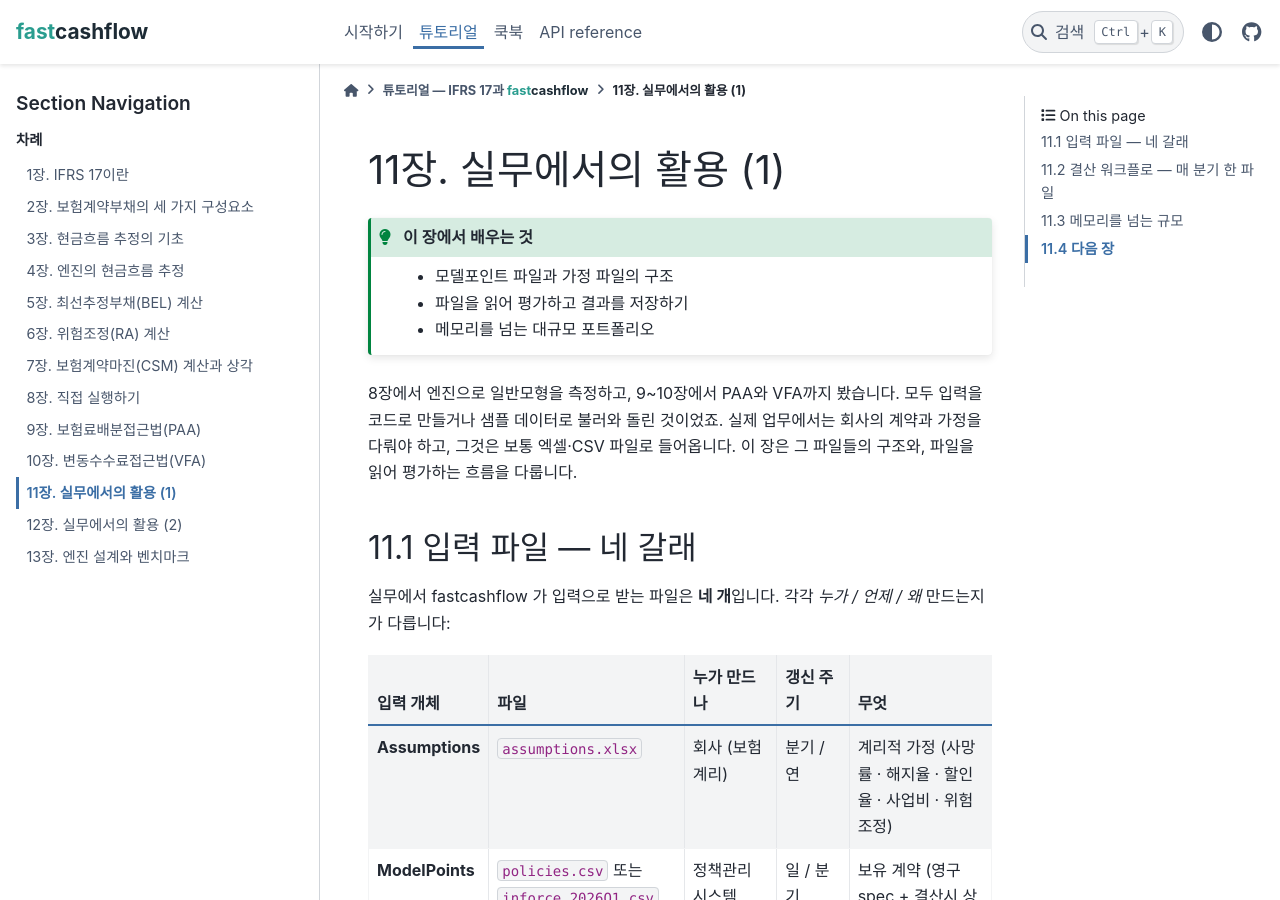
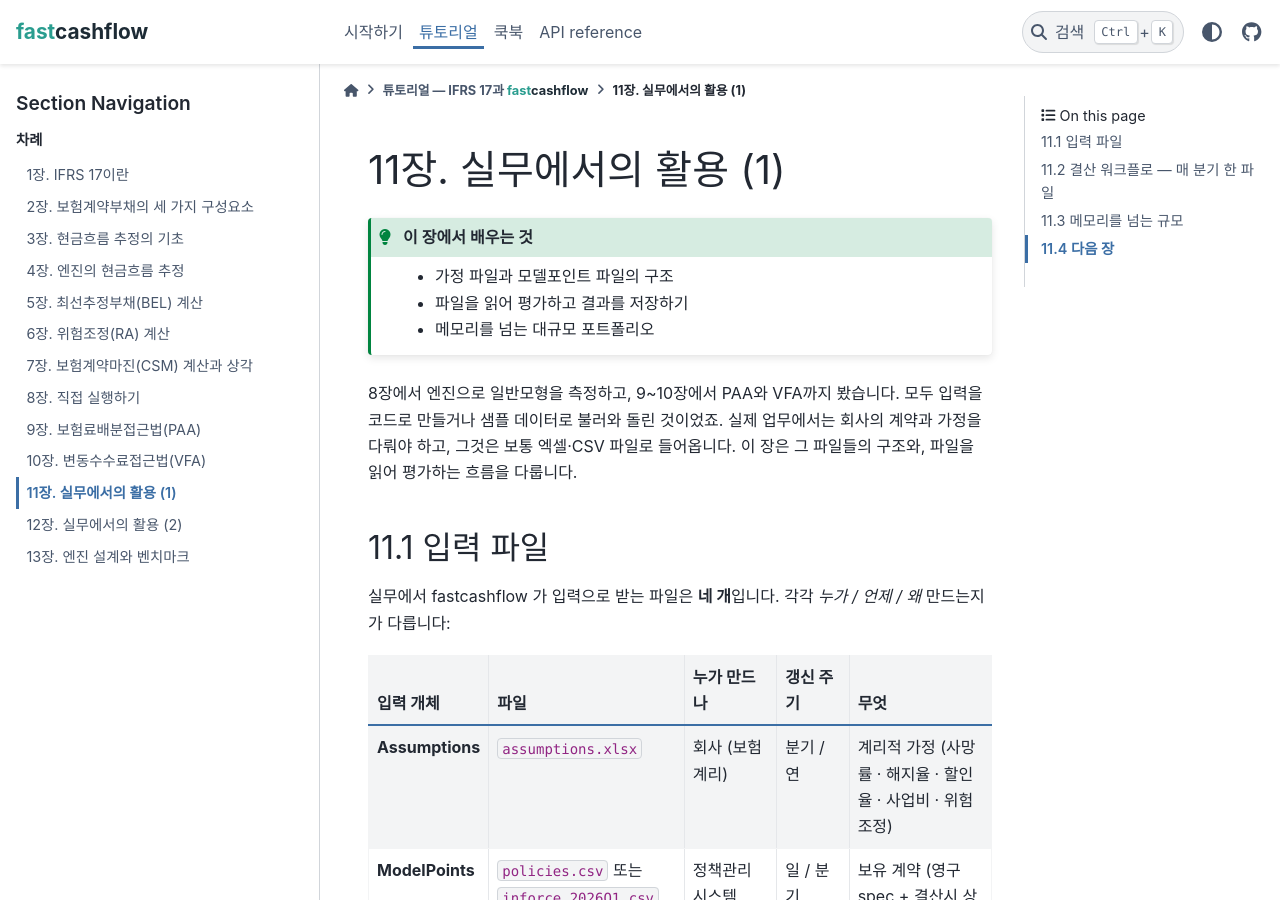
Before and after one commit to seokhoonj/fastcashflow, a Sphinx documentation site: the page built from docs/tutorial/11-in-practice.md, in a window 1280 px wide and 900 px high. Built offline with Sphinx 7.4.7 and the PyData theme 0.15.4, drawn with Linux system fonts in a browser that asks for light colours.

Commit message:
docs: tutorial 11 -- '모델포인트·가정' -> '가정·모델포인트' + drop '네 갈래' tail
Two small consistency touch-ups in chapter 11 and its tutorial-index entry:

- '이 장에서 배우는 것' bullet + tutorial/index.md ch11 entry: flip
  pair ordering to match the canonical assumptions-first rule.
- Section heading '11.1 입력 파일 -- 네 갈래' shortened to '11.1
  입력 파일'. The '네 갈래' tail was descriptive but added noise to
  the nav -- the section body still makes the four-file split clear.

````diff
--- a/docs/tutorial/11-in-practice.md
+++ b/docs/tutorial/11-in-practice.md
@@ -3,7 +3,7 @@
 ```{admonition} 이 장에서 배우는 것
 :class: tip
 
-- 모델포인트 파일과 가정 파일의 구조
+- 가정 파일과 모델포인트 파일의 구조
 - 파일을 읽어 평가하고 결과를 저장하기
 - 메모리를 넘는 대규모 포트폴리오
 ```
@@ -14,7 +14,7 @@
 그것은 보통 엑셀·CSV 파일로 들어옵니다. 이 장은 그 파일들의 구조와,
 파일을 읽어 평가하는 흐름을 다룹니다.
 
-## 11.1 입력 파일 — 네 갈래
+## 11.1 입력 파일
 
 실무에서 fastcashflow 가 입력으로 받는 파일은 **네 개**입니다. 각각
 *누가 / 언제 / 왜* 만드는지가 다릅니다:
````
Also changed, not shown: docs/tutorial/index.md (+1 -1 lines).
